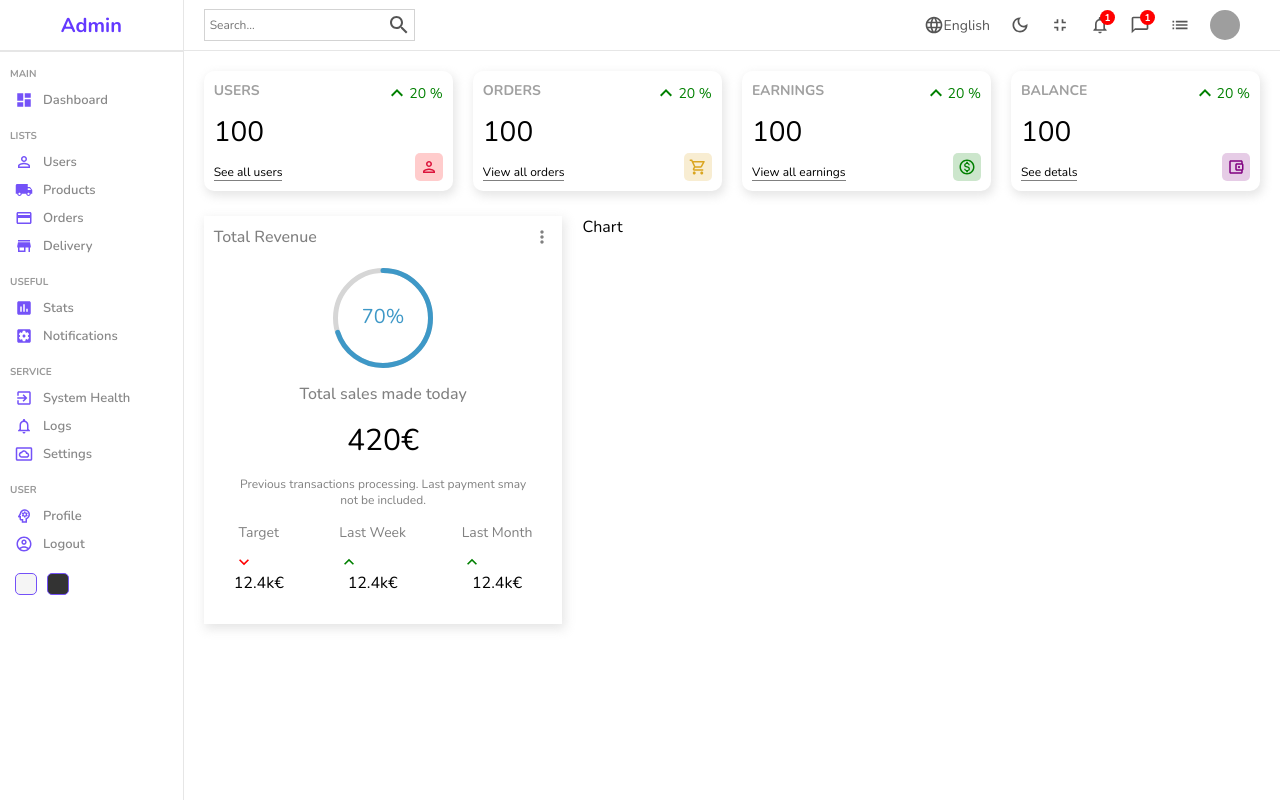
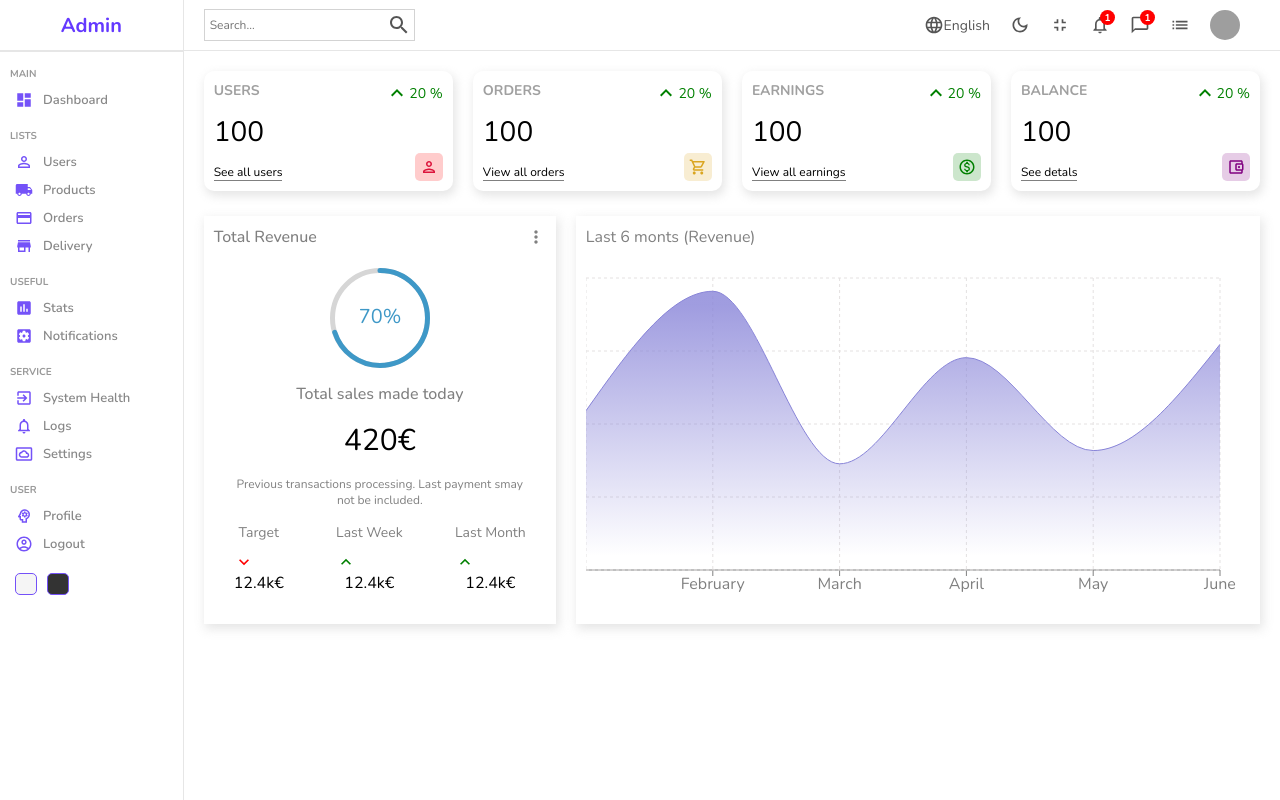
Before and after one commit to Choxy5/dashboard, a React (Vite) app: page / in a window 1280 px wide. Built offline with nearby package versions, Linux system fonts and the light colour scheme; grey boxes are pictures that could not be loaded.

Commit message:
Chart Design

```diff
--- a/package.json
+++ b/package.json
@@ -16,6 +16,7 @@
     "react-circular-progressbar": "^2.0.4",
     "react-dom": "^17.0.2",
     "react-router-dom": "^6.2.2",
+    "recharts": "^2.1.9",
     "sass": "^1.49.9"
   },
   "devDependencies": {
--- a/src/components/chart/Chart.jsx
+++ b/src/components/chart/Chart.jsx
@@ -1,7 +1,53 @@
 import './chart.scss';
+import {
+  AreaChart,
+  Area,
+  XAxis,
+  CartesianGrid,
+  Tooltip,
+  ResponsiveContainer,
+} from 'recharts';
+
+const data = [
+  { name: 'January', Total: 1200 },
+  { name: 'February', Total: 2100 },
+  { name: 'March', Total: 800 },
+  { name: 'April', Total: 1600 },
+  { name: 'May', Total: 900 },
+  { name: 'June', Total: 1700 },
+];
 
 function Chart() {
-  return <div className="chart">Chart</div>;
+  return (
+    <div className="chart">
+      <div className="title">Last 6 monts (Revenue)</div>
+      <ResponsiveContainer width="100%" aspect={2 / 1}>
+        <AreaChart
+          width={730}
+          height={250}
+          data={data}
+          margin={{ top: 10, right: 30, left: 0, bottom: 0 }}
+        >
+          <defs>
+            <linearGradient id="total" x1="0" y1="0" x2="0" y2="1">
+              <stop offset="5%" stopColor="#8884d8" stopOpacity={0.8} />
+              <stop offset="95%" stopColor="#8884d8" stopOpacity={0} />
+            </linearGradient>
+          </defs>
+          <XAxis dataKey="name" stroke="gray" />
+          <CartesianGrid strokeDasharray="3 3" className="chartGrid" />
+          <Tooltip />
+          <Area
+            type="monotone"
+            dataKey="Total"
+            stroke="#8884d8"
+            fillOpacity={1}
+            fill="url(#total)"
+          />
+        </AreaChart>
+      </ResponsiveContainer>
+    </div>
+  );
 }
 
 export default Chart;
--- a/src/components/chart/chart.scss
+++ b/src/components/chart/chart.scss
@@ -1,3 +1,15 @@
 .chart {
   flex: 4;
+  -webkit-box-shadow: 2px 4px 10px 1px rgba(0, 0, 0, 0.47);
+  box-shadow: 2px 4px 10px 1px rgba(201, 201, 201, 0.47);
+  padding: 10px;
+  color: gray;
+
+  .title {
+    margin-bottom: 20px;
+  }
+
+  .chartGrid {
+    stroke: rgb(228, 225, 225);
+  }
 }
```
Also changed, not shown: 1 other file (tests, documents, lock files or other folders).
